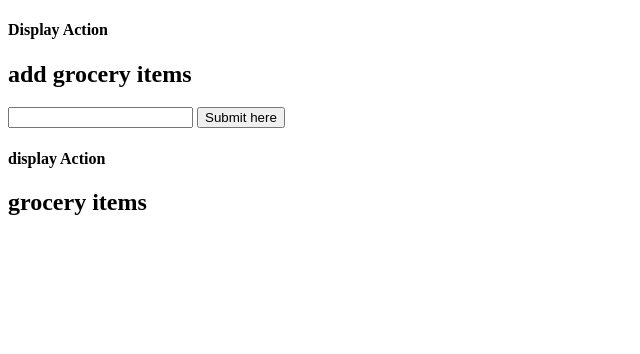
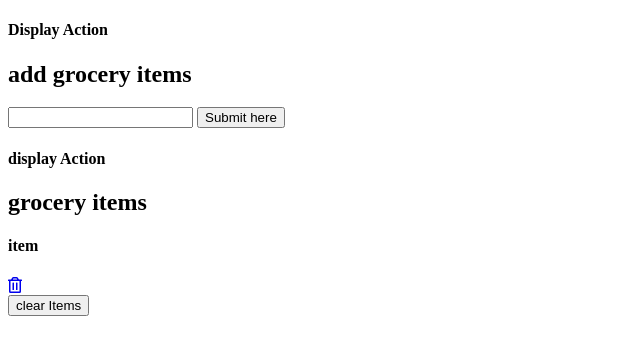
Before and after one commit to garciaedy/GroceryList, a plain HTML site: page index.html in a window 1280 px wide. Shown: the whole page, without its empty margins (0-640 px from the left). Drawn offline with Linux system fonts and the light colour scheme.

Commit message:
grocery item list

```diff
--- a/index.html
+++ b/index.html
@@ -27,6 +27,15 @@
 <h2 class="displayItems-title">grocery items</h2>
 <div class="grocery-list">
 </div>
+<!-- end grocery item -->
+<div class="grocery-item">
+<h4 class="item-classTitle">item</h4>
+<a href="#" class="grocery-item__link">
+<i class="far fa-trash-alt"></i>
+</a>
+</div>
+<button type="submit" class="displayItems-clear">clear Items</button>
+</div>
 
  <script src="app.js"></script>
 </body>
```
